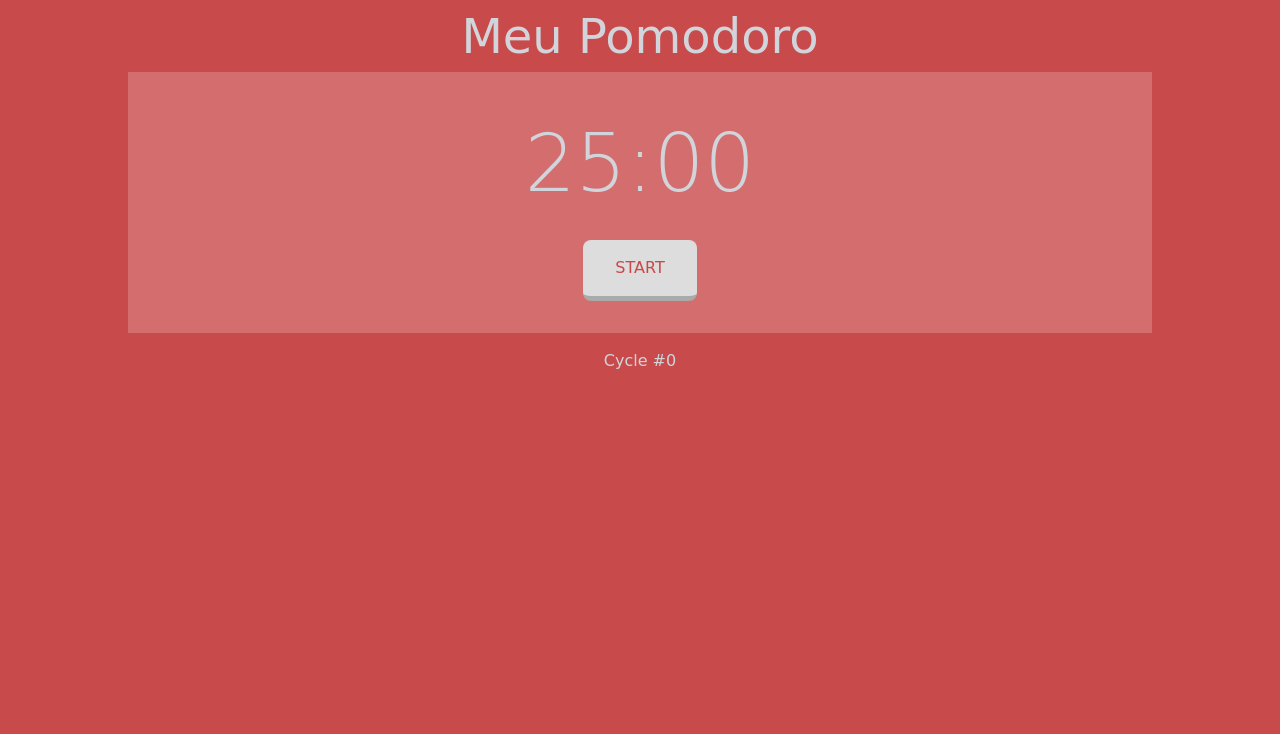
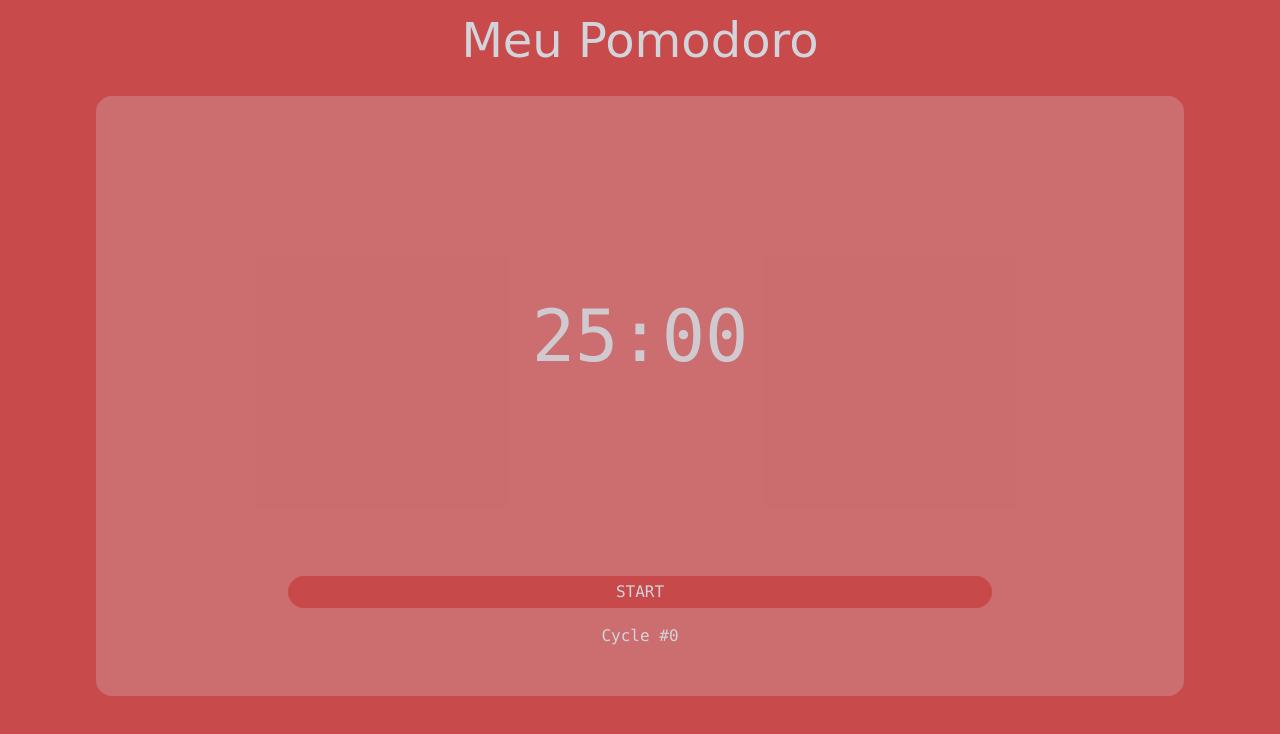
Before and after one commit to marcelluscaio/Pomodoro, a website: page index.html in a window 1280 px wide. Drawn offline with Linux system fonts and the light colour scheme.

Commit message:
Firt half of styling with tailwind

```diff
--- a/css/style.css
+++ b/css/style.css
@@ -4,20 +4,10 @@
 
 body{
    background-color: hsl(0, 54%, 54%);
-   font-family: cursive;
 }
 
-body > h1{
-   text-align: center;
-   font-size: 3em;
-}
-
-.box{
-   width: 80%;
-   text-align: center;
-   margin: 0 auto;
-   padding: 2em 1em;
-   background-color: #FFFFFF33;
+h1{
+   font-family: cursive;
 }
 
 .start{
@@ -32,12 +22,6 @@ body > h1{
    cursor: pointer;
 }
 
-.timer {
-    font-size: 5em;
-    margin: 0 0 1rem;
-    font-weight: 300;
-}
-
 .cycles {
     margin: 1em;
     text-align: center;
--- a/index.html
+++ b/index.html
@@ -7,14 +7,15 @@
    <link rel="stylesheet" href="dist/output.css">
    <title>Pomodoro</title>
 </head>
-<body class="text-gray-300">
-   <h1 >Meu Pomodoro</h1>
-   <div class="box">
-      <p class="timer" id="timer">25:00</p>
-      <button class="start" id="start">Start</button>
+<body class="text-gray-300 font-mono h-screen">
+   <h1 class="text-center text-5xl pt-4 mb-8">Meu Pomodoro</h1>
+   <div class="w-[85%] h-3/5 sm:h-3/4 bg-gray-300/25 rounded-2xl mx-auto px-4 py-8 flex flex-col items-center">
+      <p class="text-7xl mb-8 grow flex justify-center items-center opacity-90" id="timer">25:00</p>
+      <button class="bg-[#C84949] rounded-full w-2/3 px-3 py-1 uppercase" id="start">Start</button>
       <p class="end-notice" id="end-notice"></p>
+      <p class="cycles" id="cycles">0</p>
    </div>
-   <p class="cycles" id="cycles">0</p>
+
 
    <script src="js/main.js"></script>
 </body>
```
Also changed, not shown: dist/output.css.
